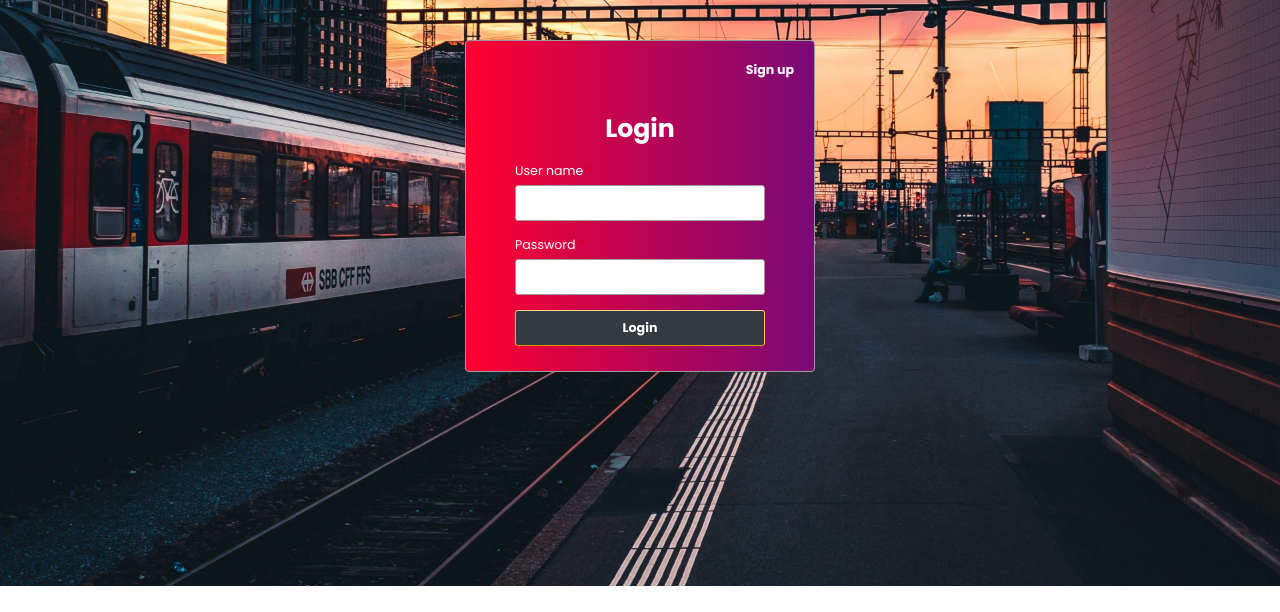
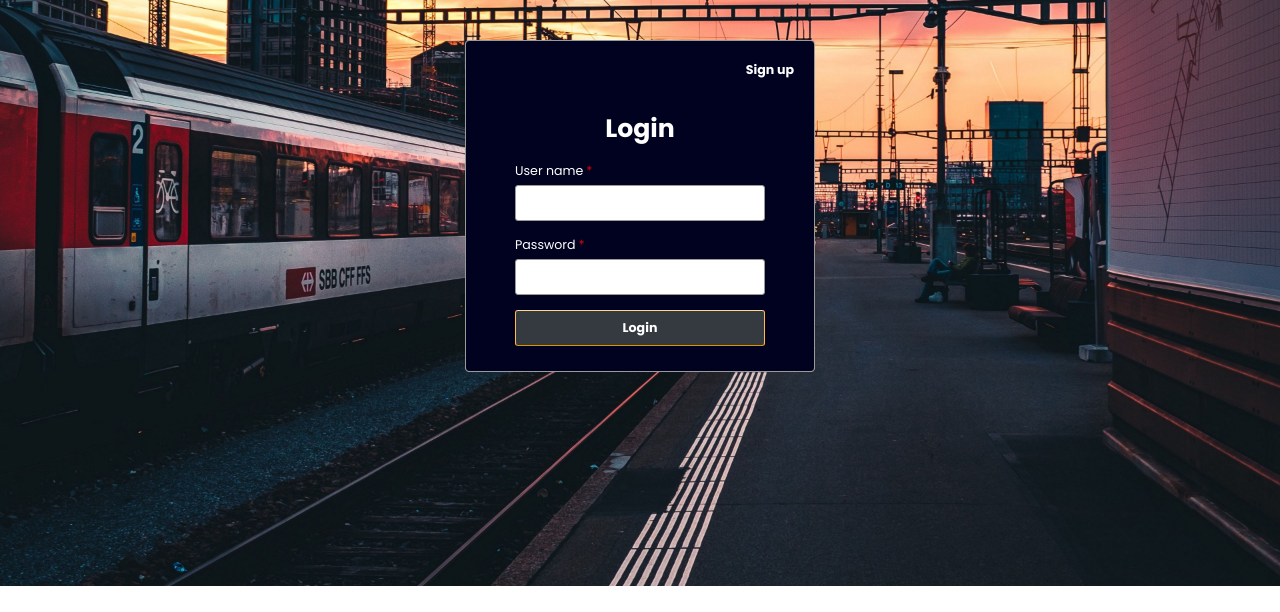
Before and after one commit to Jessel2023/VeeExpress, a PHP site: page /login.php in a window 1280 px wide. Shown: the part 70-682 px from the top of the page. Run offline with PHP 8.4, Linux system fonts and the light colour scheme; some libraries are stand-ins or nearby versions.

Commit message:
Update login.php

```diff
--- a/login.php
+++ b/login.php
@@ -29,7 +29,7 @@ if (! empty($_POST["login-btn"])) {
 		background-size: cover; /* Resize the background image to cover the entire container */
     }
 .sign-up-container{
-  background-image: linear-gradient(to right, #ff0030 , #790975);
+  background-image: linear-gradient(to right,#00021f, #00021f);
 }
 .form-label{
 color:white !important;
```
